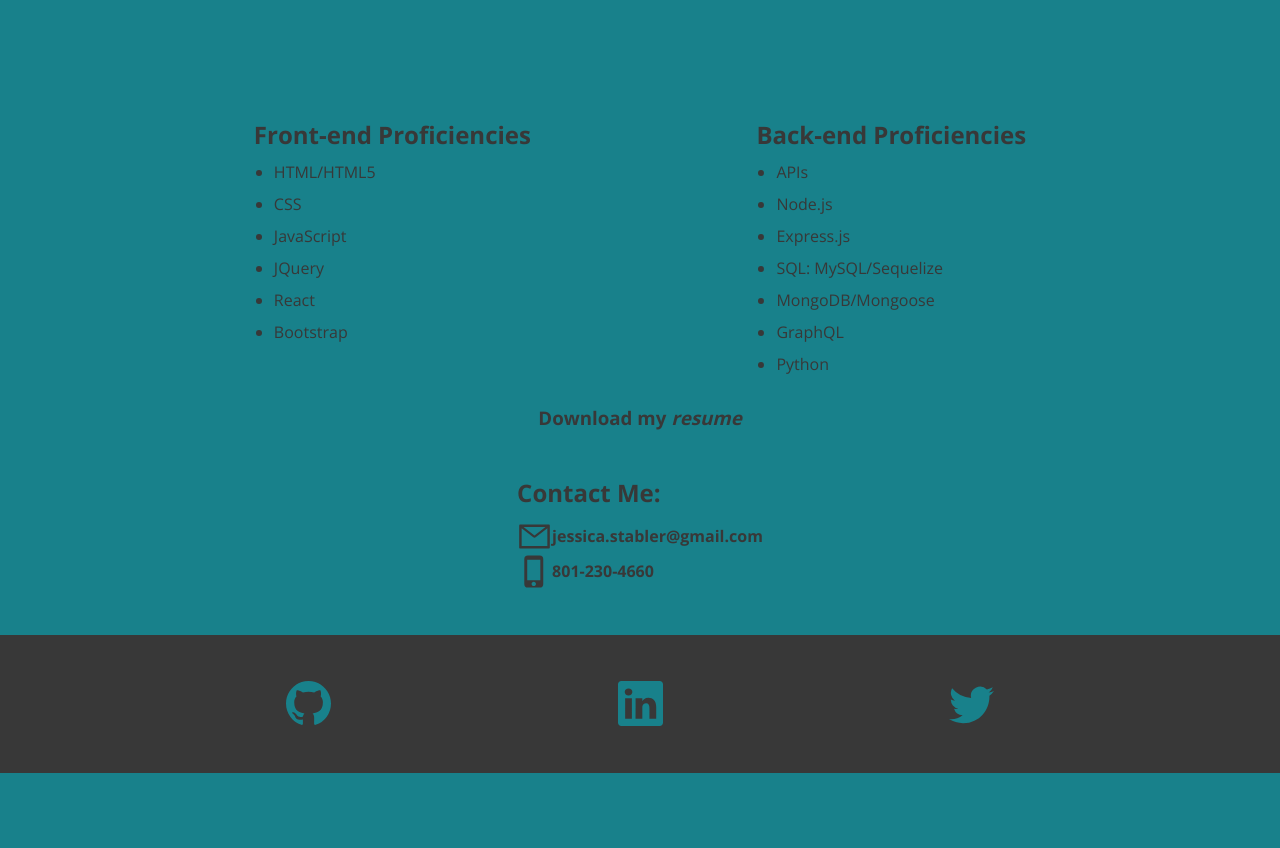
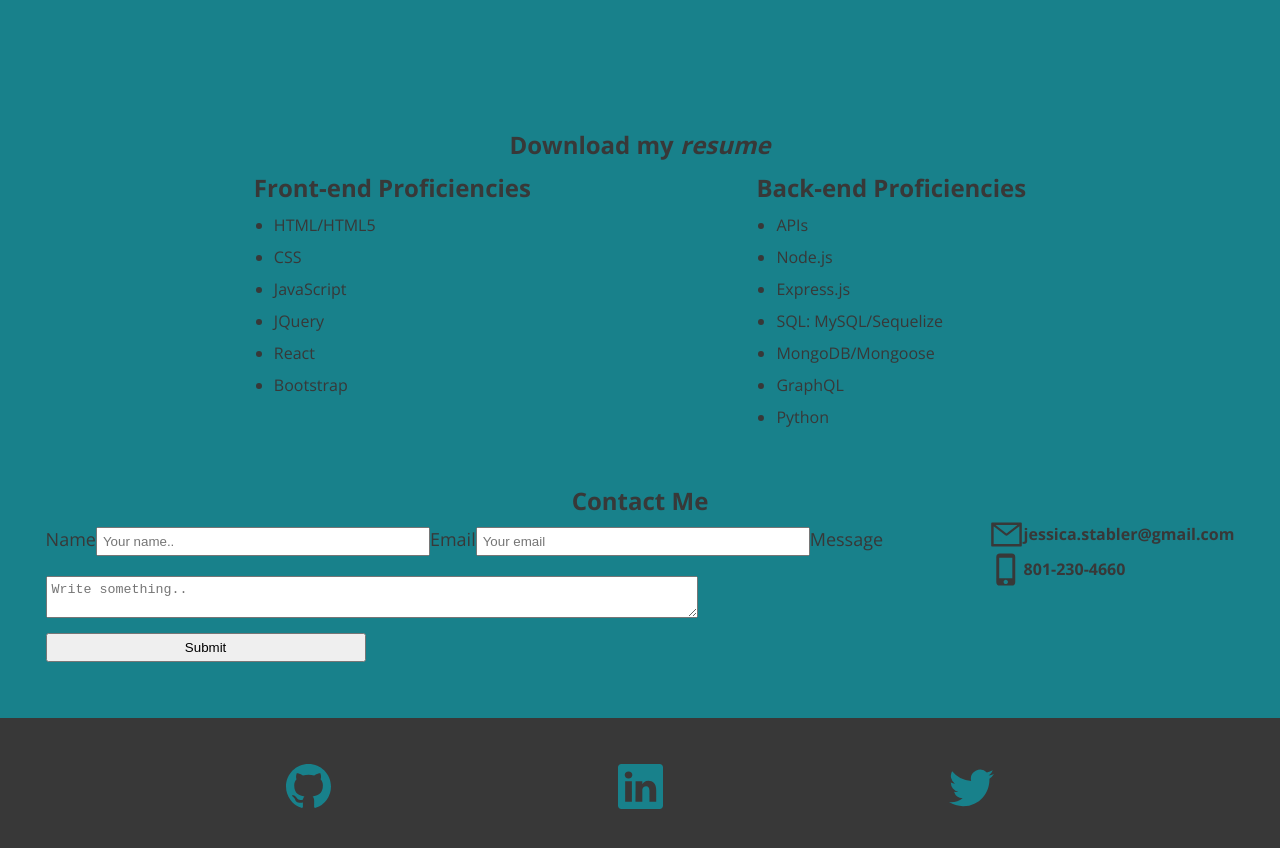
Before and after one commit to jstable1/freelance-portfolio, a React (Create React App) app: page / in a window 1280 px wide. Shown: the part 2365-3213 px from the top of the page. Before the commit the page ends 3138 px from the top, so only its background shows below. Built offline with nearby package versions, Linux system fonts and the light colour scheme.

Commit message:
updated resume component styling and created php contact form

```diff
--- a/src/components/Contact/index.js
+++ b/src/components/Contact/index.js
@@ -1,18 +1,82 @@
 import React from 'react';
 import { AiOutlineMail } from 'react-icons/ai';
 import { MdOutlinePhoneIphone } from 'react-icons/md';
+import axios from 'axios';
 
-const Contact = () => {
+const API_PATH = 'http://localhost:3000/react-portfolio/api/contact/index.php';
 
+class Contact extends React.Component {
+
+  constructor(props) {
+    super(props);
+    this.state = {
+      fname: '',
+      lname: '',
+      email: '',
+      message: '',
+      mailSent: false,
+      error: null
+    }
+  }
+
+  handleFormSubmit = e => {
+  e.preventDefault();
+  axios({
+    method: 'post',
+    url: `${API_PATH}`,
+    headers: { 'content-type': 'application/json' },
+    data: this.state
+  })
+    .then(result => {
+      this.setState({
+        mailSent: result.data.sent
+      })
+    })
+    .catch(error => this.setState({ error: error.message }));
+  };
+  render() {
     return (
       <section id="contact-me" class="contact">
-      <h1>Contact Me:</h1>
+        <h1>Contact Me</h1>
+        <div className='contactContainers'>
+          <div>
+            <form action="#" >
+              <label>Name</label>
+              <input type="text" id="name" name="name" placeholder="Your name.."
+                value={this.state.name}
+                onChange={e => this.setState({ name: e.target.value })}
+              />
+
+
+              <label>Email</label>
+              <input type="email" id="email" name="email" placeholder="Your email"
+                value={this.state.email}
+                onChange={e => this.setState({ email: e.target.value })}
+              />
+
+
+              <label>Message</label>
+              <textarea id="message" name="message" placeholder="Write something.."
+                onChange={e => this.setState({ message: e.target.value })}
+                value={this.state.message}
+              ></textarea>
+              <input type="submit" onClick={e => this.handleFormSubmit(e)} value="Submit" />
+
+              <div>
+                {this.state.mailSent &&
+                  <div>Thank you for contacting me! I'll get back to you in 1-2 days.</div>
+                }
+              </div>
+            </form >
+          </div>
           <div class="contactFormOptions">
             <a href="mailto:jessica.stabler@gmail.com"><AiOutlineMail size={35}/><span>jessica.stabler@gmail.com</span></a>
             <p><MdOutlinePhoneIphone size={35}/><span>801-230-4660</span></p>
           </div>
+        </div>
       </section>
     )
+  }
 };
 
 export default Contact;
--- a/src/components/Resume/index.js
+++ b/src/components/Resume/index.js
@@ -5,6 +5,7 @@ const Resume = () => {
 
     return (
         <section id="resume" class="resume">
+            <h1>Download my <a href={MyResume}>resume</a></h1>
             <div class="resumeProficiencies">
                 <div>
                     <h2>Front-end Proficiencies</h2>
@@ -30,7 +31,6 @@ const Resume = () => {
                     </ul>
                 </div>
             </div>
-            <h3>Download my <a href={MyResume}>resume</a></h3>
         </section>
     );
 }
--- a/src/index.css
+++ b/src/index.css
@@ -104,9 +104,13 @@ header a {
   margin: 2vw;
 }
 
+.contactContainers {
+  display: flex;
+}
+
 .contact h1 {
-  margin-bottom: 10px;
-  color: var(--primary-color);
+  margin: auto;
+
 }
 
 .contactFormOptions a, .contactFormOptions p {
@@ -243,13 +247,13 @@ label {
   flex-direction: row;
 }
 
+.resume h1 {
+  margin: auto;
+  padding-top: 20px;
+}
+
 .resume h2 {
   margin: 10px;
-}
-
-.resume h3 {
-  margin: auto;
-  padding-top: 20px;
 }
 
 .resume li {
```
Also changed, not shown: 1 other file (tests, documents, lock files or other folders). Lines whose indentation alone changed are shown as unchanged.
